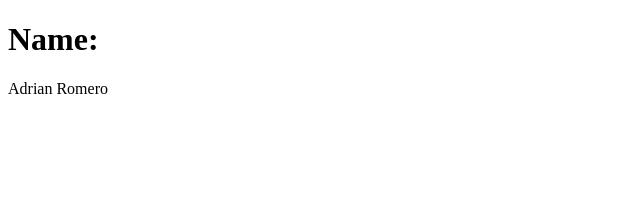
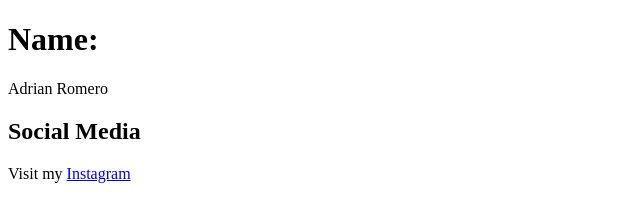
Before and after one commit to Adro1286/Adro1286.github.io, a plain HTML site: page index.html in a window 1280 px wide. Shown: the whole page, without its empty margins (0-640 px from the left). Drawn offline with Linux system fonts and the light colour scheme.

Commit message:
Update index.html

```diff
--- a/index.html
+++ b/index.html
@@ -9,5 +9,7 @@
 <body>
     <h1>Name: </h1>
     <p>Adrian Romero</p>
+    <h2>Social Media</h2>
+    <p>Visit my <a href = "https://www.instagram.com/adro121/" target = "_blank">Instagram</a></p>
 </body>
 </html>
```
